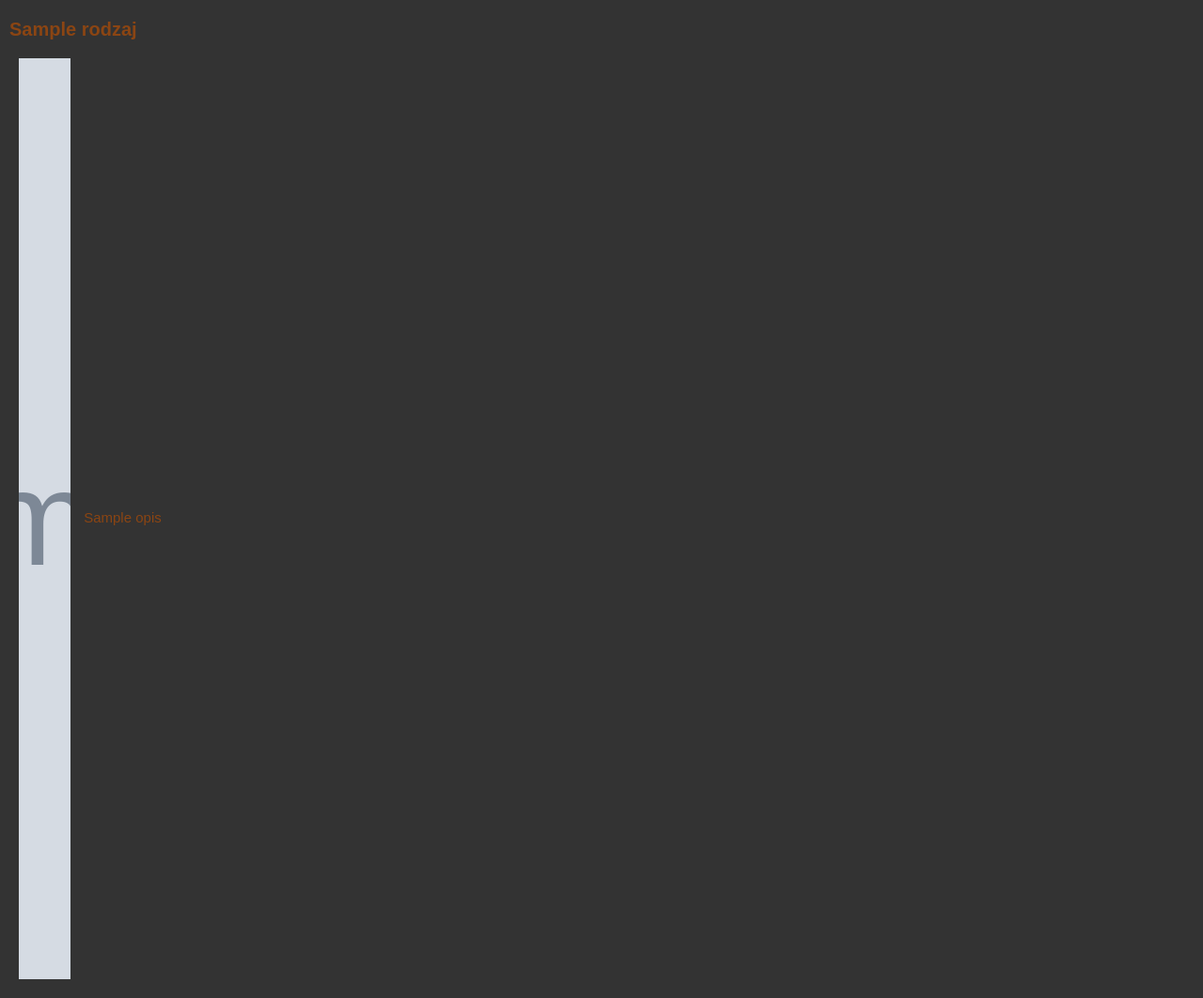
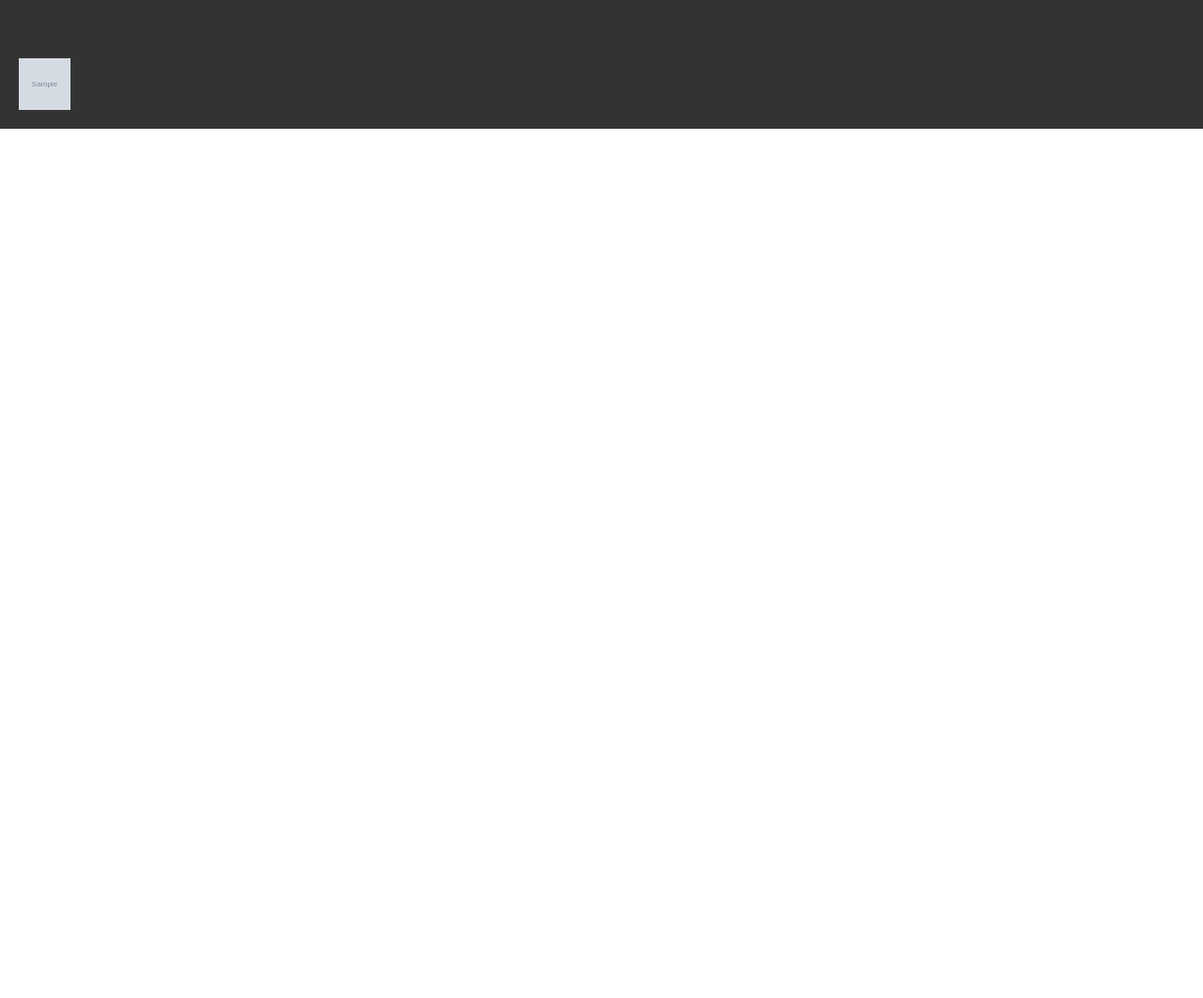
Before and after one commit to Ewa72/Pasieka, a Django app: template templates/miody.html in a window 1280 px wide. Shown: the whole page at 94% size. After the commit the page ends 137 px from the top, so only its background shows below. Run offline with Django 4.2, Linux system fonts and the light colour scheme; the template is opened without the code that fills it: most values are stand-ins (such as "Sample title", 1, 10 or a date in 2020); grey boxes marked "Sample" are stand-in pictures; some libraries are stand-ins or nearby versions.

Commit message:
09.10.24

```diff
--- a/Pasieka/static/galeria.css
+++ b/Pasieka/static/galeria.css
@@ -19,3 +19,8 @@ div.scroll-container img {
     height: 600px;
     width: 600px;
 }
+
+.fit-picturePr {
+    height: 75px;
+    width: 75px;
+}
--- a/templates/miody.html
+++ b/templates/miody.html
@@ -14,7 +14,7 @@
 
 
      <link href="{% static "galeria.css" %}" rel="stylesheet">
-     <link href="{% static "main.css" %}" rel="stylesheet">
+  <!--   <link href="{% static "main.css" %}" rel="stylesheet"> -->
  </head>
 
 <body>
@@ -22,7 +22,7 @@
   {% for miod in mymiody %}
   <div class="scroll-container">
   <h4>{{ miod.rodzaj }}</h4>
-    <img class="fit-picture" src="{{ miod.foto.url }}">
+    <img class="fit-picturePr" src="{{ miod.foto.url }}">
     <a>{{ miod.opis }}</a>
     </div>
   {% endfor %}
```
Also changed, not shown: Produkty/admin.py (+11 -1 lines).
